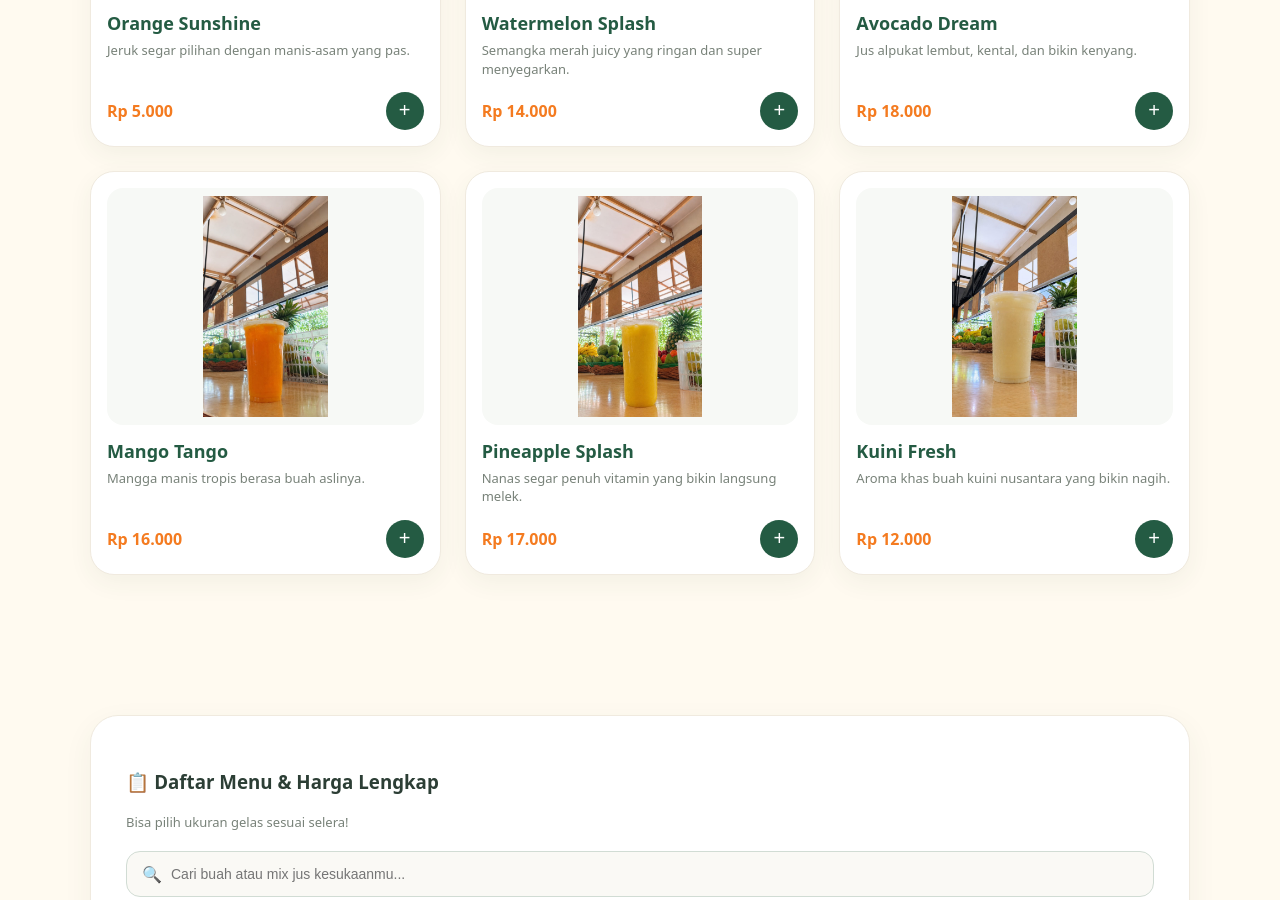
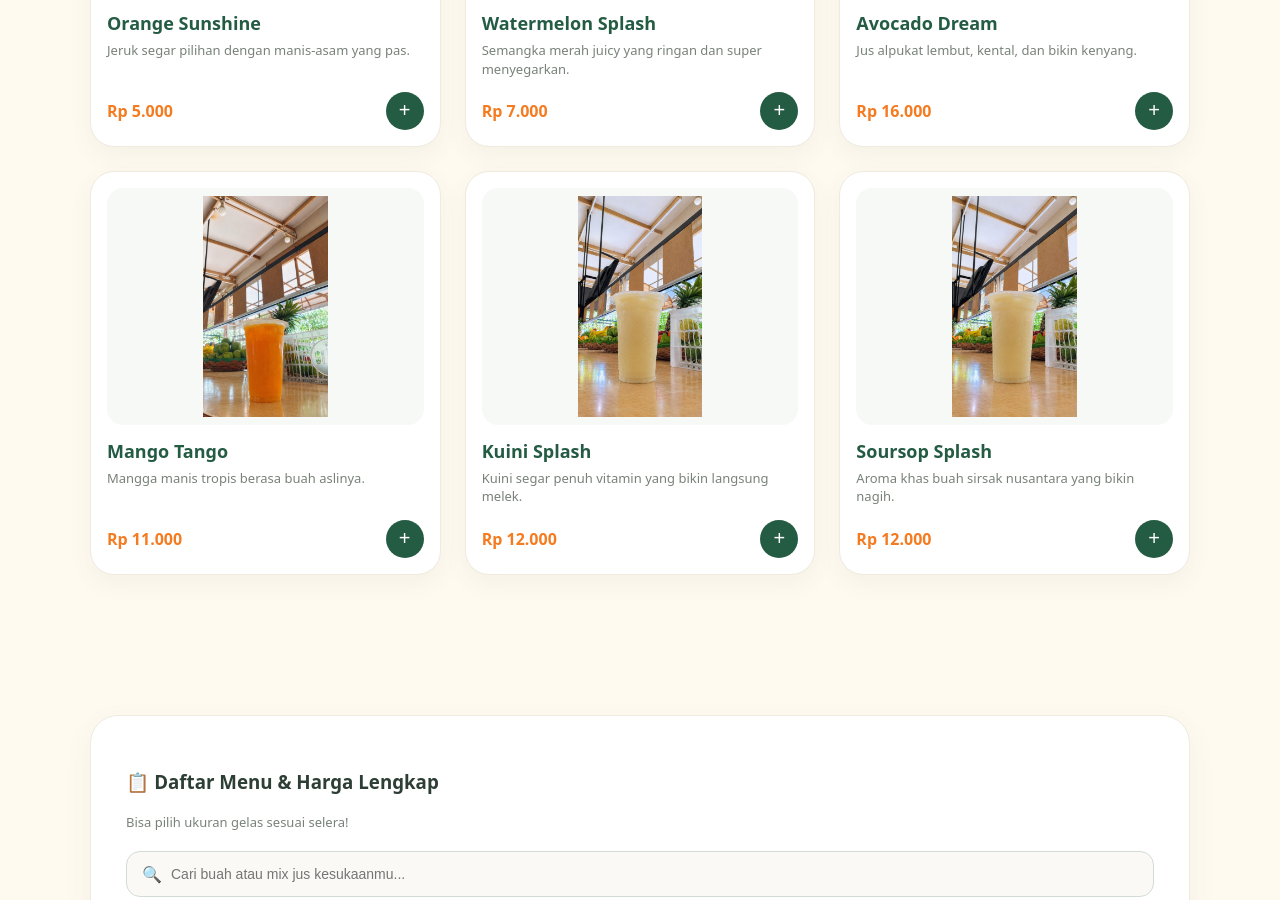
Before and after one commit to cindywidya2196/website-jusbinjai, a plain HTML site: page index.html in a window 1280 px wide. Shown: the part 1571-2471 px from the top of the page. Drawn offline with Linux system fonts and the light colour scheme.

```diff
--- a/index.html
+++ b/index.html
@@ -899,7 +899,7 @@ footer {
             <p>Jeruk segar pilihan dengan manis-asam yang pas.</p>
             <div class="price-row">
                 <span class="price">Rp 5.000</span>
-                <button class="add-btn" onclick="addItem('Orange Sunshine', 15000)">+</button>
+                <button class="add-btn" onclick="addItem('Orange Sunshine', 5000)">+</button>
             </div>
         </article>
 
@@ -910,8 +910,8 @@ footer {
             <h3>Watermelon Splash</h3>
             <p>Semangka merah juicy yang ringan dan super menyegarkan.</p>
             <div class="price-row">
-                <span class="price">Rp 14.000</span>
-                <button class="add-btn" onclick="addItem('Watermelon Splash', 14000)">+</button>
+                <span class="price">Rp 7.000</span>
+                <button class="add-btn" onclick="addItem('Watermelon Splash', 7000)">+</button>
             </div>
         </article>
 
@@ -922,8 +922,8 @@ footer {
             <h3>Avocado Dream</h3>
             <p>Jus alpukat lembut, kental, dan bikin kenyang.</p>
             <div class="price-row">
-                <span class="price">Rp 18.000</span>
-                <button class="add-btn" onclick="addItem('Avocado Dream', 18000)">+</button>
+                <span class="price">Rp 16.000</span>
+                <button class="add-btn" onclick="addItem('Avocado Dream', 16000)">+</button>
             </div>
         </article>
 
@@ -934,20 +934,20 @@ footer {
             <h3>Mango Tango</h3>
             <p>Mangga manis tropis berasa buah aslinya.</p>
             <div class="price-row">
-                <span class="price">Rp 16.000</span>
-                <button class="add-btn" onclick="addItem('Mango Tango', 16000)">+</button>
+                <span class="price">Rp 11.000</span>
+                <button class="add-btn" onclick="addItem('Mango Tango', 11000)">+</button>
             </div>
         </article>
 
         <article class="product">
-            <div class="product-art" onclick="openImageModal('image/nanas.jpeg', 'Pineapple Splash')">
-                <img src="image/nanas.jpeg" alt="Pineapple Splash" loading="lazy">
+            <div class="product-art" onclick="openImageModal('image/kuinii.jpeg', 'Pineapple Splash')">
+                <img src="image/kuinii.jpeg" alt="Pineapple Splash" loading="lazy">
             </div>
-            <h3>Pineapple Splash</h3>
-            <p>Nanas segar penuh vitamin yang bikin langsung melek.</p>
+            <h3>Kuini Splash</h3>
+            <p>Kuini segar penuh vitamin yang bikin langsung melek.</p>
             <div class="price-row">
-                <span class="price">Rp 17.000</span>
-                <button class="add-btn" onclick="addItem('Pineapple Splash', 17000)">+</button>
+                <span class="price">Rp 12.000</span>
+                <button class="add-btn" onclick="addItem('Pineapple Splash', 12000)">+</button>
             </div>
         </article>
 
@@ -955,8 +955,8 @@ footer {
             <div class="product-art" onclick="openImageModal('image/kuinii.jpeg', 'Kuini Fresh')">
                 <img src="image/kuinii.jpeg" alt="Kuini Fresh" loading="lazy">
             </div>
-            <h3>Kuini Fresh</h3>
-            <p>Aroma khas buah kuini nusantara yang bikin nagih.</p>
+            <h3>Soursop Splash</h3>
+            <p>Aroma khas buah sirsak nusantara yang bikin nagih.</p>
             <div class="price-row">
                 <span class="price">Rp 12.000</span>
                 <button class="add-btn" onclick="addItem('Kuini Fresh', 12000)">+</button>
```
